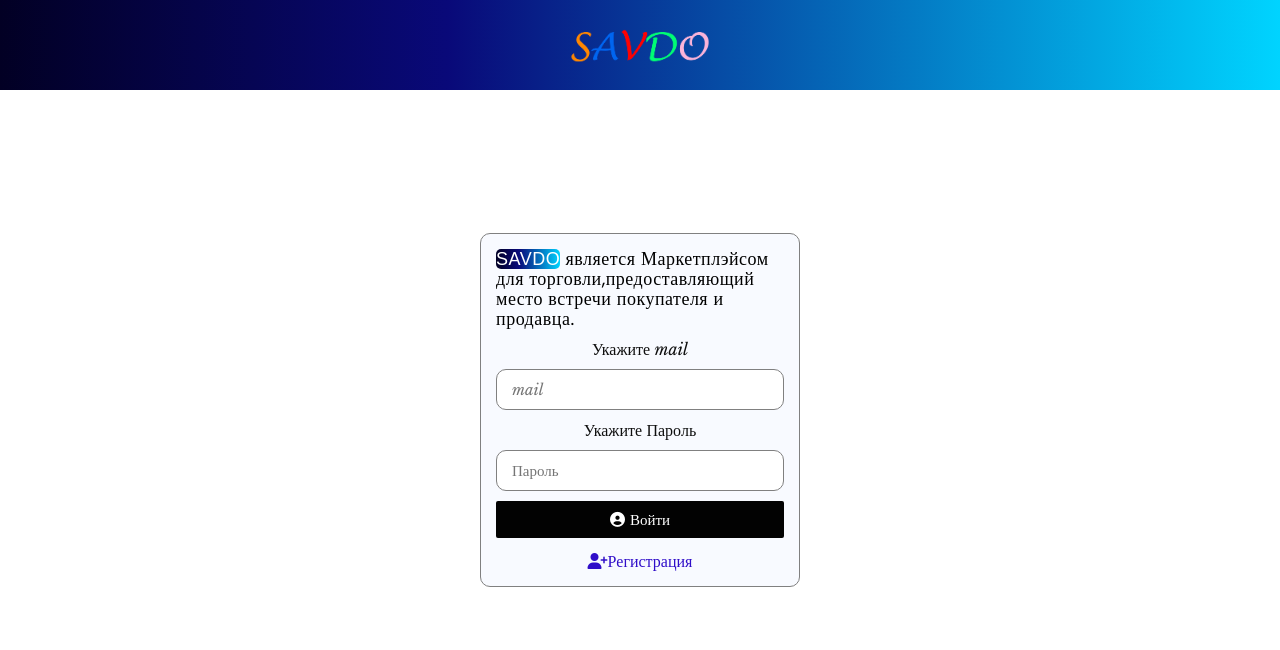
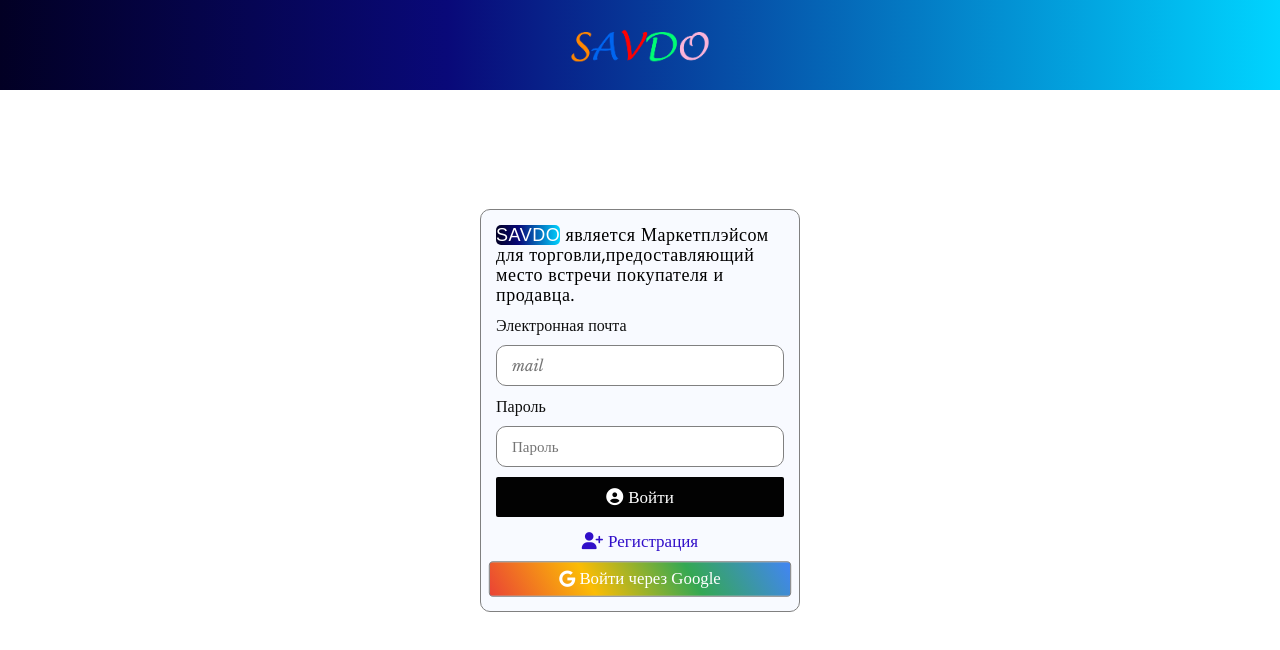
Before and after one commit to Begyboy/savdo, a plain HTML site: page sign in/sign in.html in a window 1280 px wide. Drawn offline with Linux system fonts and the light colour scheme.

Commit message:
Add files via upload

```diff
--- a/sign in/sign in.html
+++ b/sign in/sign in.html
@@ -28,13 +28,14 @@
                 <div class="sign__content">
                     <form>
                         <p class="form__text"><span>Savdo</span> является Маркетплэйсом для торговли,предоставляющий место встречи покупателя и продавца.</p>
-                        <label for="mail">Укажите mail</label>
-                        <input type="mail" placeholder="mail" required>
-                        <label for="password">Укажите Пароль</label>
-                        <input type="password" placeholder="Пароль" required>
+                        <label for="email">Электронная почта</label>
+                        <input id="email" type="email" placeholder="mail" required>
+                        <label for="password">Пароль</label>
+                        <input id="password" type="password" placeholder="Пароль" required>
                         <button class="sign__btn"><i
                             class="fa-solid fa-circle-user"></i>Войти</button>
                             <a href="#!" class="form__link"><i class="fa-solid fa-user-plus"></i>Регистрация</a>
+                            <a href="https://accounts.google.com/login/signinchooser?flowName=GlifWebSignIn&flowEntry=ServiceLogin" class="google__sign"><i class="fa-brands fa-google"></i>Войти через Google</a>
                     </form>
                 </div>
             </div>
--- a/sign in/style/sign in.css
+++ b/sign in/style/sign in.css
@@ -27,8 +27,8 @@
 /* Header Start */
 
 .header__nav {
-    background: rgb(2,0,36);
-background: linear-gradient(90deg, rgba(2,0,36,1) 0%, rgba(9,9,121,1) 35%, rgba(0,212,255,1) 100%);
+    background: rgb(2, 0, 36);
+    background: linear-gradient(90deg, rgba(2, 0, 36, 1) 0%, rgba(9, 9, 121, 1) 35%, rgba(0, 212, 255, 1) 100%);
 }
 
 .header__nav-content {
@@ -70,7 +70,6 @@ form {
     padding: 15px;
     border-radius: 10px;
     justify-content: center;
-    align-items: center;
     background-color: rgb(248, 250, 255);
 }
 
@@ -121,13 +120,13 @@ form input:focus {
     color: white;
     border: none;
     padding: 7px 15px;
-    font-size: 15px;
+    font-size: 17px;
     border-radius: 2px;
     transition: all 0.3s ease-in-out;
     width: 100%;
 }
 
-.sign__btn:hover {
+.sign__btn:active {
     transform: scale(1.05);
     cursor: pointer;
 }
@@ -135,11 +134,43 @@ form input:focus {
 .form__link {
     color: rgb(48, 14, 201);
     margin-top: 5px;
+    display: flex;
+    justify-content: center;
+    gap: 5px;
+    font-size: 17px;
+}
+
+.form__link:active {
+    color: black;
+    transform: scale(1.05);
+    cursor: wait;
+}
+
+.google__sign {
+    transform: scale(1.05);
+    cursor: pointer;
+    color: white;
+    display: flex;
+    align-items: center;
+    justify-content: center;
+    border: 1px solid gray;
+    border-radius: 4px;
+    padding: 7px 12px;
+    gap: 4px;
+    background:linear-gradient(-120deg, #4285f4, #34a853, #fbbc05, #ea4335);
+}
+
+.google__sign i {
+     color: white;
+}
+
+.google__sign:active {
+    color: black;
+    transform: scale(1.07);
+    cursor: wait;
 }
 
 
 
 
-
-
 /* Main End */
```
Also changed, not shown: index.html (+1 -1 lines), sign in/google-hex-colors-gradient-background.png (added).
